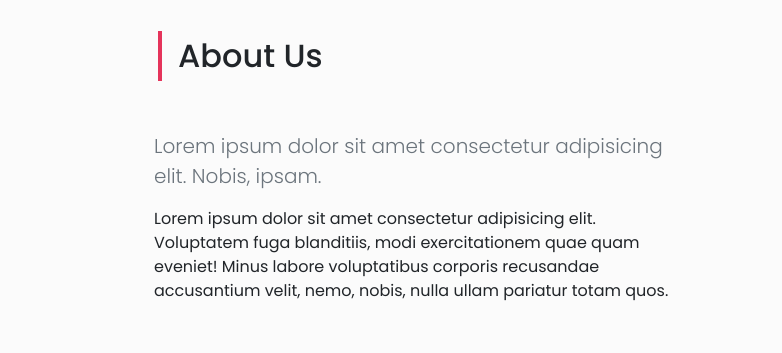
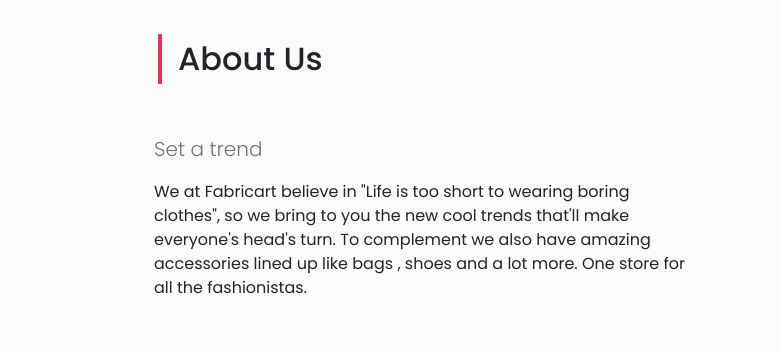
Before and after one commit to shubhisharma011/Ecom-Shopping-Website, a plain HTML site: page index.html in a window 1280 px wide. Shown: the part 2500-2853 px from the top of the page, 498-1280 px from the left. Drawn offline with nearby package versions, Linux system fonts and the light colour scheme; a script that the page names is missing; a web font is replaced by a local one.

Commit message:
Update index.html

```diff
--- a/index.html
+++ b/index.html
@@ -506,8 +506,8 @@
                     <div class = "title pt-3 pb-5">
                         <h2 class = "position-relative d-inline-block ms-4" id="About_us">About Us</h2>
                     </div>
-                    <p class = "lead text-muted">Lorem ipsum dolor sit amet consectetur adipisicing elit. Nobis, ipsam.</p>
-                    <p>Lorem ipsum dolor sit amet consectetur adipisicing elit. Voluptatem fuga blanditiis, modi exercitationem quae quam eveniet! Minus labore voluptatibus corporis recusandae accusantium velit, nemo, nobis, nulla ullam pariatur totam quos.</p>
+                    <p class = "lead text-muted">Set a trend</p>
+                    <p>We at Fabricart believe in "Life is too short to wearing boring clothes", so we bring to you the new cool trends that'll make everyone's head's turn. To complement we also have amazing accessories lined up like bags , shoes and a lot more. One store for all the fashionistas.</p>
                 </div>
                 <div class = "col-lg-6 order-lg-0">
                     <img src = "images/about_us.jpg" alt = "" class = "img-fluid">
```
